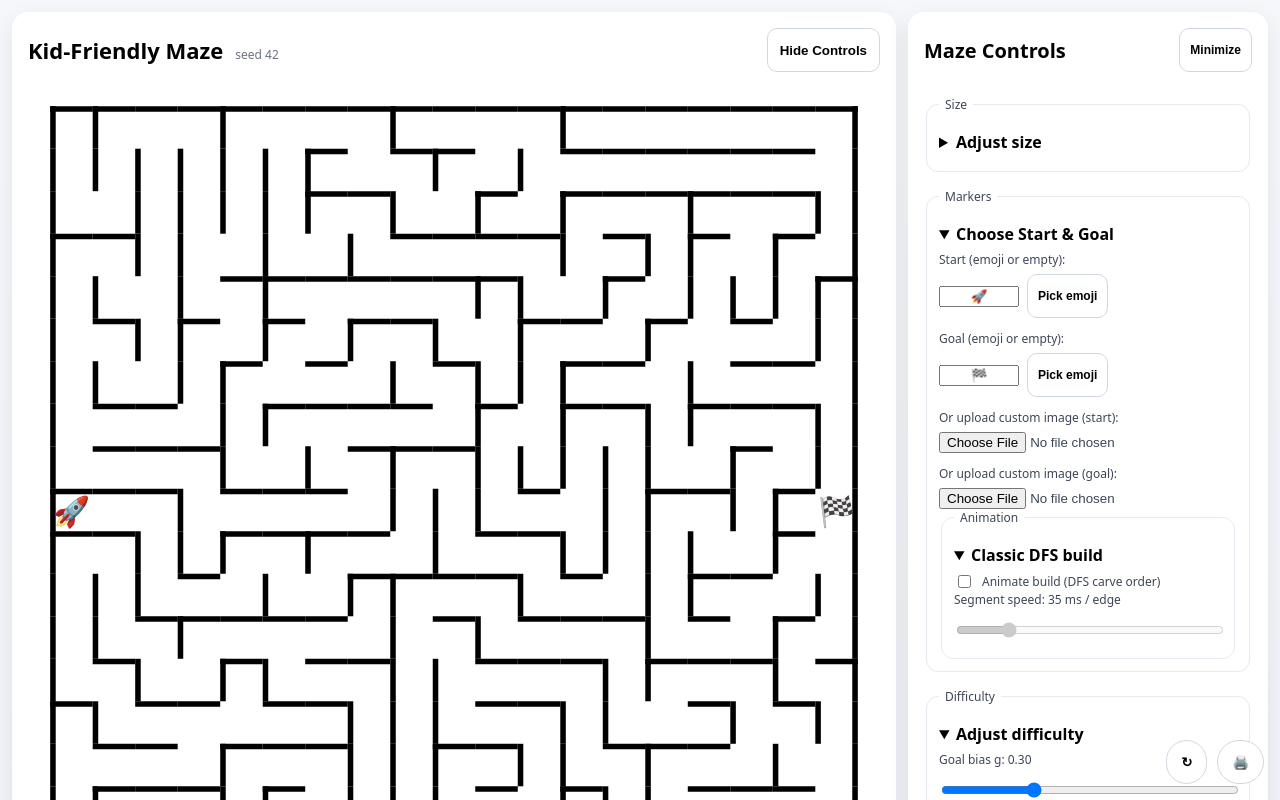
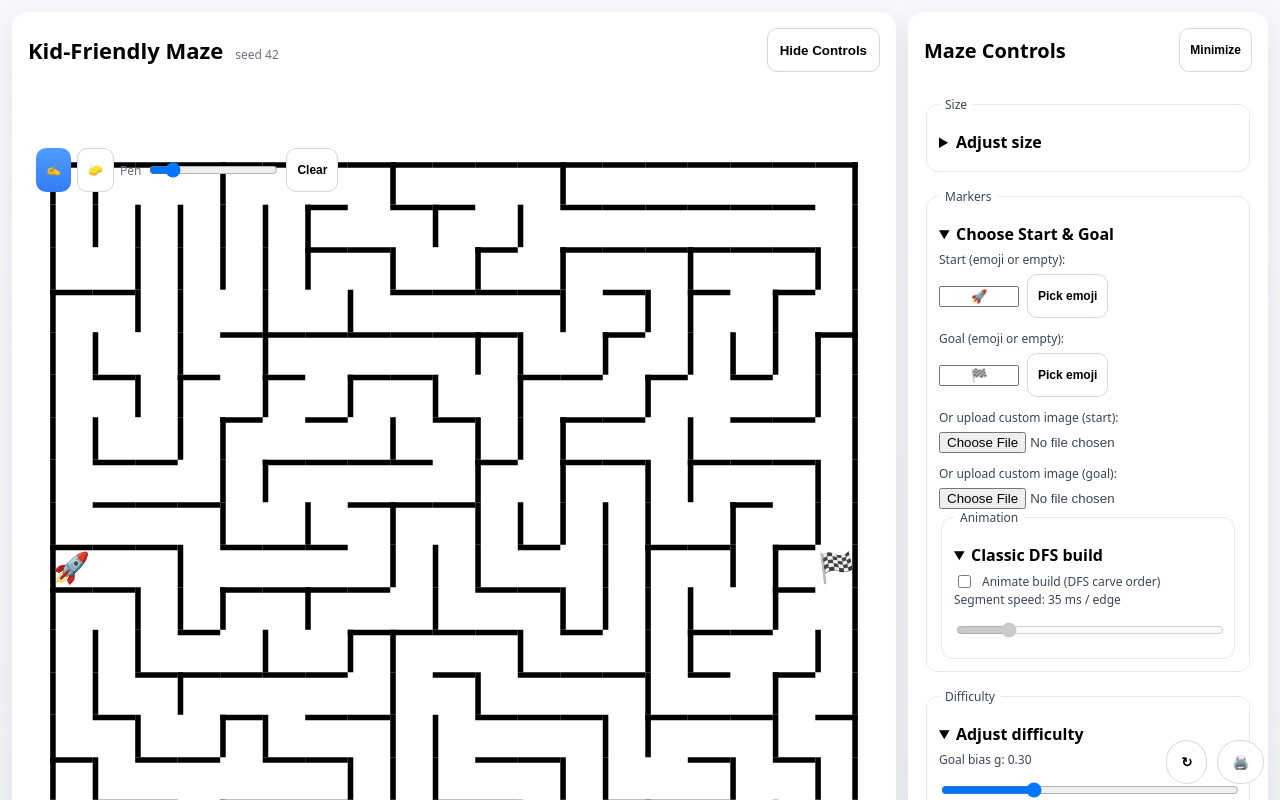
Before and after one commit to JENkt4k/maze-pwa, a React (Vite) app: page / in a window 1280 px wide. Shown: the top 800 px of the page. Built offline with nearby package versions, Linux system fonts and the light colour scheme.

Commit message:
multiple regressions - missing drawing layer - drawing tools regressed to overlap

```diff
--- a/src/app/App.tsx
+++ b/src/app/App.tsx
@@ -383,14 +383,14 @@ export default function App() {
           {/* Maze and drawing overlay */}
           <div className="draw-wrap">
             <div ref={hostRef} className="maze-host">
-              {/* Base maze SVG: hidden only during 'animating' */}
+              {/* Base maze SVG */}
               <div
                 id="print-maze-only"
                 style={{ opacity: phase === "animating" ? 0 : 1, transition: "opacity .2s" }}
                 dangerouslySetInnerHTML={{ __html: svg }}
               />
 
-              {/* Overlay: visible during 'animating' and 'linger', hidden on 'idle' */}
+              {/* DFS overlay */}
               {(phase === "animating" || phase === "linger") && overlay && (
                 <div
                   className="maze-overlay"
@@ -398,6 +398,9 @@ export default function App() {
                   dangerouslySetInnerHTML={{ __html: overlay }}
                 />
               )}
+
+              {/* ⬇️ Drawing canvas MUST be inside .maze-host */}
+              <DrawingCanvas hostRef={hostRef} />
             </div>
           </div>
           <StatsCard stats={stats}/>
--- a/src/style.css
+++ b/src/style.css
@@ -199,22 +199,24 @@ input[type="range"]{ width:100%; height:28px; touch-action: none; }
   animation: dfs-draw var(--dur, 0s) linear forwards;
 }
 
-/* host that contains base SVG + overlay */
+/* Host that contains base SVG + overlay + canvas */
 .maze-host { position: relative; }
 
-/* overlay div sits exactly over the base SVG box */
-.maze-overlay {
+/* Both SVGs scale identically */
+.maze-host svg { display: block; width: 100%; height: auto; }
+
+/* DFS overlay above base SVG, below canvas */
+.maze-overlay { position: absolute; inset: 0; pointer-events: none; z-index: 2; }
+
+/* Canvas on top; accept touch/mouse */
+.draw-canvas {
   position: absolute;
   inset: 0;
-  pointer-events: none;
-  opacity: 1;
-  transition: opacity .4s;
+  width: 100%;
+  height: 100%;
+  z-index: 3;              /* above overlay */
+  pointer-events: auto;
+  touch-action: none;      /* critical for mobile drawing */
+  -webkit-user-select: none;
+  user-select: none;
 }
-
-
-/* ensure EVERY svg inside the host scales identically */
-.maze-host svg {
-  display: block;
-  width: 100%;
-  height: auto;
-}
```
